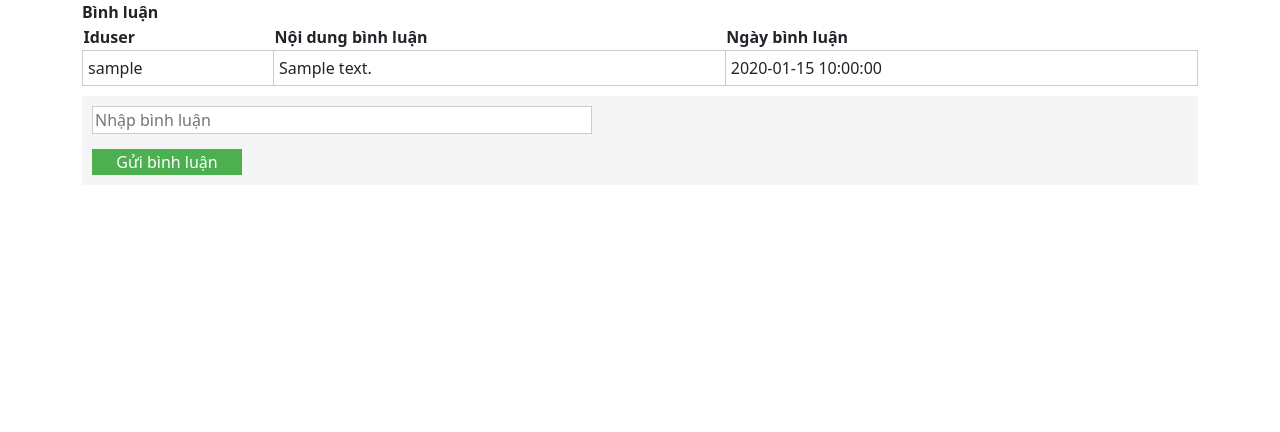
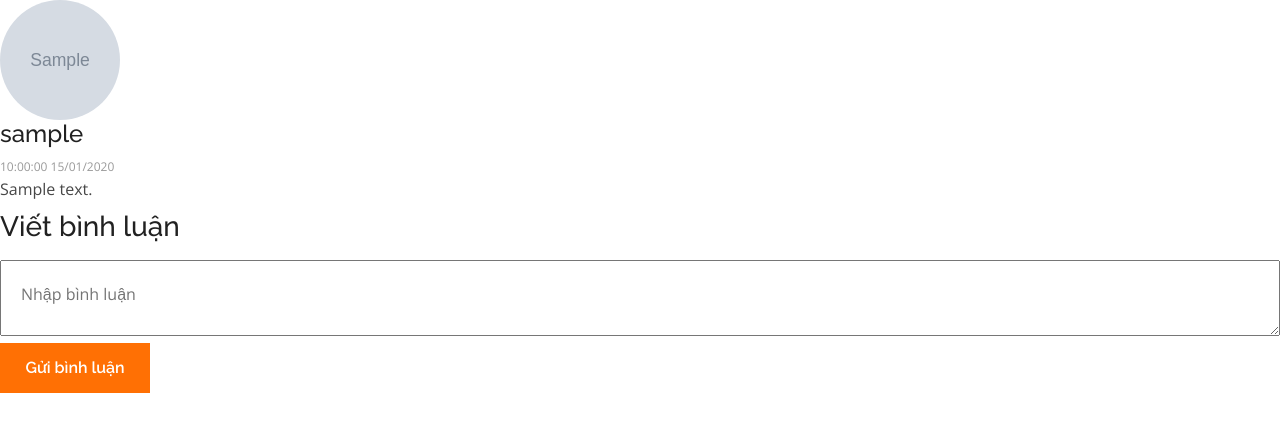
Before and after one commit to duongishandsome/project-duan1, a PHP site: page /view/binhluan/binhluanform.php?idpro=1 in a window 1280 px wide. Shown: the top 432 px of the page. Run offline with PHP 8.4, Linux system fonts and the light colour scheme; tables that the repository leaves empty or names only in its code hold one stand-in row (values such as "Sample post"); grey boxes marked "Sample" are stand-in pictures.

Commit message:
binh luan

```diff
--- a/model/binhluan.php
+++ b/model/binhluan.php
@@ -9,7 +9,7 @@ function loadall_binhluan()
 }
 function loadall_binhluan1($idpro)
 {
-    $sql="select comment.cmt_content,comment.cmt_date,user.user_name FROM `comment`
+    $sql="select comment.cmt_content,comment.cmt_date,user.user_name, user.img FROM `comment`
     LEFT JOIN user on comment.user_id = user.user_id
     LEFT JOIN product on comment.p_id = product.p_id WHERE product.p_id=".$idpro;
     $listbl = pdo_query($sql);
--- a/view/binhluan/binhluanform.php
+++ b/view/binhluan/binhluanform.php
@@ -4,7 +4,7 @@ include_once "../../model/pdo.php";
 include_once "../../model/binhluan.php";
 $idpro = $_REQUEST['idpro'];
 // $name_user=$_REQUEST['user'];
-$dsbl = loadall_binhluan1($idpro);
+$comments = loadall_binhluan1($idpro);
 ?>
 <!DOCTYPE html>
 <html lang="en">
@@ -13,8 +13,8 @@ $dsbl = loadall_binhluan1($idpro);
   <meta charset="UTF-8">
   <meta name="viewport" content="width=device-width, initial-scale=1.0">
   <title>Document</title>
-    <link href="https://cdn.jsdelivr.net/npm/bootstrap@5.0.2/dist/css/bootstrap.min.css" rel="stylesheet"
-        integrity="sha384-EVSTQN3/azprG1Anm3QDgpJLIm9Nao0Yz1ztcQTwFspd3yD65VohhpuuCOmLASjC" crossorigin="anonymous">
+  <link href="https://cdn.jsdelivr.net/npm/bootstrap@5.0.2/dist/css/bootstrap.min.css" rel="stylesheet" integrity="sha384-EVSTQN3/azprG1Anm3QDgpJLIm9Nao0Yz1ztcQTwFspd3yD65VohhpuuCOmLASjC" crossorigin="anonymous">
+  <link rel="stylesheet" href="../../assets/css/style.min.css">
   <style>
     /* CSS cho đoạn mã bình luận */
 
@@ -45,7 +45,7 @@ table td {
     .boxfooter input[type="text"] {
 
       border: 1px solid #ccc;
-  width:500px;
+      width: 500px;
     }
 
     .boxfooter input[type="submit"] {
@@ -54,7 +54,7 @@ table td {
       border: none;
       cursor: pointer;
       width: 150px;
-  margin-top:15px ;
+      margin-top: 15px;
     }
 
     .boxfooter input[type="submit"]:hover {
@@ -65,54 +65,95 @@ table td {
       /* Các thuộc tính khác cho phần search box */
     }
 
+    .comment-date {
+      font-size: 12px;
+      color: #999;
+    }
+
+    .review-img img {
+      width: 120px;
+      height: 120px;
+      border-radius: 50%;
+    }
+
+    .btn-cus {
+      color: #fff;
+      background-color: #ff7004;
+      border-color: #ff7004;
+      border: 0;
+    }
+
     /* Các lựa chọn khác */
   </style>
 </head>
 
 <body>
-    <div class="container">
-        <div class="boxtitle">Bình luận</div>
-        <div class="boxcontent2  ">
-            <table>
-                <thead>
-                <tr>
-                    <th>Iduser</th>
-                    <th>Nội dung bình luận</th>
-                    <th>Ngày bình luận</th>
-                </tr>
-                </thead>
+  <div class="row">
     <?php
-                foreach ($dsbl as $bl) {
-                    extract($bl);
-                    echo '<tr><td>' . $user_name. '</td>';
-                    echo '<td>' .$cmt_content  . '</td>';
-                    echo '<td>' . $cmt_date . '</td></tr>';
-                }
+    foreach ($comments as $comment) {
+      extract($comment);
+      $date_time = new DateTime($cmt_date);
+      $formatted_datetime = $date_time->format('H:i:s d/m/Y');
+      $img_path = $img ? "./upload/$img" : "../../upload/user-1.png"
     ?>
-            </table>
+      <div class="single-review col-12">
+        <div class="review-img">
+          <img src="<?php echo $img_path ?>" alt="img">
         </div>
-        <div class="boxfooter searbox">
+        <div class="review-content">
+          <div class="review-top-wrap">
+            <div class="review-left">
+              <div class="review-name">
+                <h4><?php echo $user_name ?></h4>
+              </div>
+              <div class="comment-date">
+                <?php echo $formatted_datetime ?>
+              </div>
+            </div>
+          </div>
+          <div class="review-bottom">
+            <p>
+              <?php echo $cmt_content ?>
+            </p>
+          </div>
+        </div>
+      </div>
+    <?php } ?>
+    <div class="col-lg-12">
+      <div class="ratting-form-wrapper pl-50">
+        <h3 class="py-2">Viết bình luận</h3>
+        <div class="ratting-form">
           <form action="<?= $_SERVER['PHP_SELF']; ?>" method="POST">
             <input type="hidden" name="idpro" value="<?php echo $idpro ?>">
-                <input type="text" id="" placeholder="Nhập bình luận" name="noidung"> <br>
-                <input type="submit" value="Gửi bình luận" name="guibinhluan">
+            <div class="row">
+              <div class="col-md-12">
+                <div class="rating-form-style form-submit">
+                  <textarea placeholder="Nhập bình luận" name="noidung"></textarea>
+                  <button class="btn btn-primary btn-cus btn-hover-color-primary " name="guibinhluan" type="submit" value="Submit">Gửi bình luận</button>
+                </div>
+              </div>
+            </div>
           </form>
         </div>
       </div>
+    </div>
+
+  </div>
   <?php
-    if (isset($_POST['guibinhluan']) && ($_POST['guibinhluan'])) {
+  if (isset($_POST['guibinhluan'])) {
     $noidung = $_POST['noidung'];
     $idpro = $_POST['idpro'];
     $iduser = $_SESSION['user-name']['user_id'];
     $name_user = $_SESSION['user-name']['user_name'];
 
+    // echo "hello". $noidung;
+
     // $name_user=$_POST['']
     $ngaybinhluan = date("Y-m-d H:i:s");
-        insert_binhluan($idpro,$iduser,$noidung,$ngaybinhluan);
+    insert_binhluan($idpro, $iduser, $noidung, $ngaybinhluan);
     header("location: " . $_SERVER['HTTP_REFERER']);
   }
   ?>
-    </div>
 </body>
 
 </html>
```
Also changed, not shown: view/product_detail.php (+11 -7 lines). Lines whose indentation alone changed are shown as unchanged.
